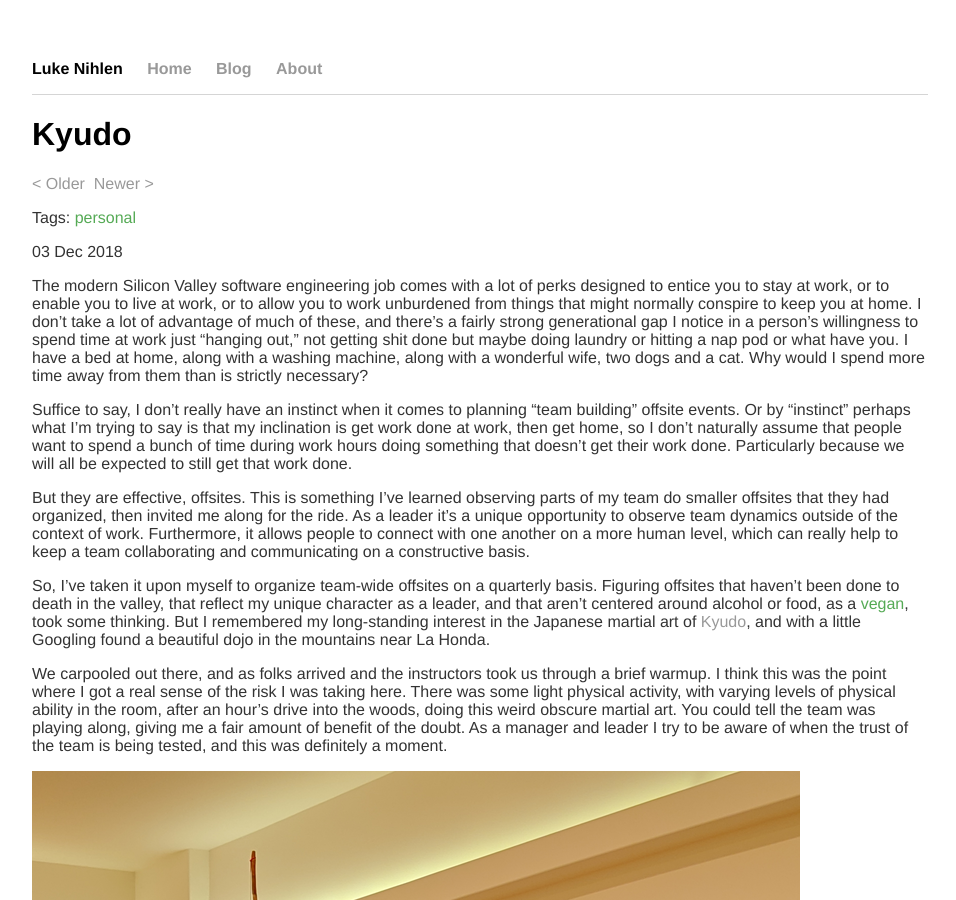
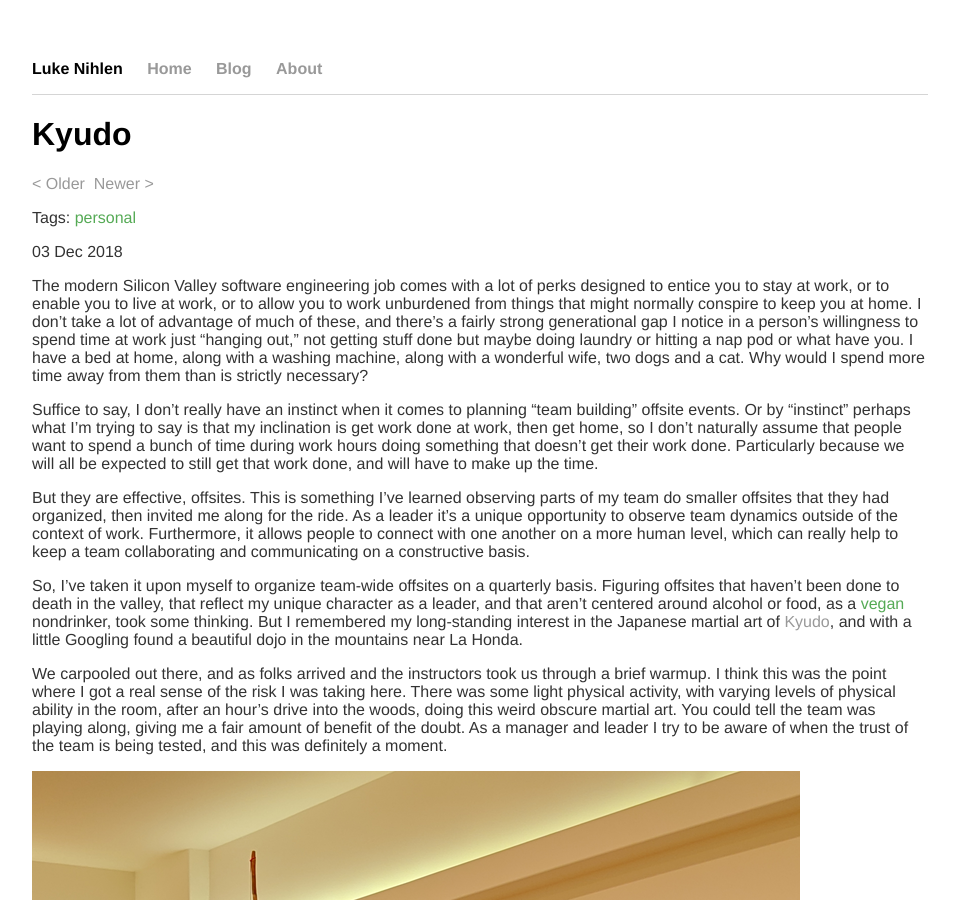
Before and after one commit to lnihlen/lnihlen.github.io, a Jekyll site: the page built from _posts/2018-12-03-kyudo.md, in a window 1280 px wide and 900 px high. Shown: the whole window, without its empty margins (160-1116 px from the left). Built offline with Jekyll 4.4.1, drawn with Linux system fonts in a browser that asks for light colours.

```diff
--- a/_posts/2018-12-03-kyudo.md
+++ b/_posts/2018-12-03-kyudo.md
@@ -10,7 +10,7 @@ designed to entice you to stay at work, or to enable you to live at work, or
 to allow you to work unburdened from things that might normally conspire to
 keep you at home. I don't take a lot of advantage of much of these, and there's
 a fairly strong generational gap I notice in a person's willingness to spend
-time at work just "hanging out," not getting shit done but maybe doing laundry
+time at work just "hanging out," not getting stuff done but maybe doing laundry
 or hitting a nap pod or what have you. I have a bed at home, along with a
 washing machine, along with a wonderful wife, two dogs and a cat. Why would I
 spend more time away from them than is strictly necessary?
@@ -20,7 +20,7 @@ Suffice to say, I don't really have an instinct when it comes to planning
 is that my inclination is get work done at work, then get home, so I don't
 naturally assume that people want to spend a bunch of time during work hours
 doing something that doesn't get their work done. Particularly because we will
-all be expected to still get that work done.
+all be expected to still get that work done, and will have to make up the time.
 
 But they are effective, offsites. This is something I've learned observing
 parts of my team do smaller offsites that they had organized, then invited me
@@ -32,10 +32,10 @@ a team collaborating and communicating on a constructive basis.
 So, I've taken it upon myself to organize team-wide offsites on a quarterly
 basis. Figuring offsites that haven't been done to death in the valley, that
 reflect my unique character as a leader, and that aren't centered around
-alcohol or food, as a {% include tag_link.html tag="vegan" %}, took some
-thinking. But I remembered my long-standing interest in the Japanese martial art
-of [Kyudo](https://en.wikipedia.org/wiki/Ky%C5%ABd%C5%8D), and with a little
-Googling found a beautiful dojo in the mountains near La Honda.
+alcohol or food, as a {% include tag_link.html tag="vegan" %} nondrinker, took
+some thinking. But I remembered my long-standing interest in the Japanese
+martial art of [Kyudo](https://en.wikipedia.org/wiki/Ky%C5%ABd%C5%8D), and with
+a little Googling found a beautiful dojo in the mountains near La Honda.
 
 We carpooled out there, and as folks arrived and the instructors took us through
 a brief warmup. I think this was the point where I got a real sense of the risk
```
Also changed, not shown: _posts/2018-12-06-pi-cluster-taking-shape.md (added, +21 -0 lines).
